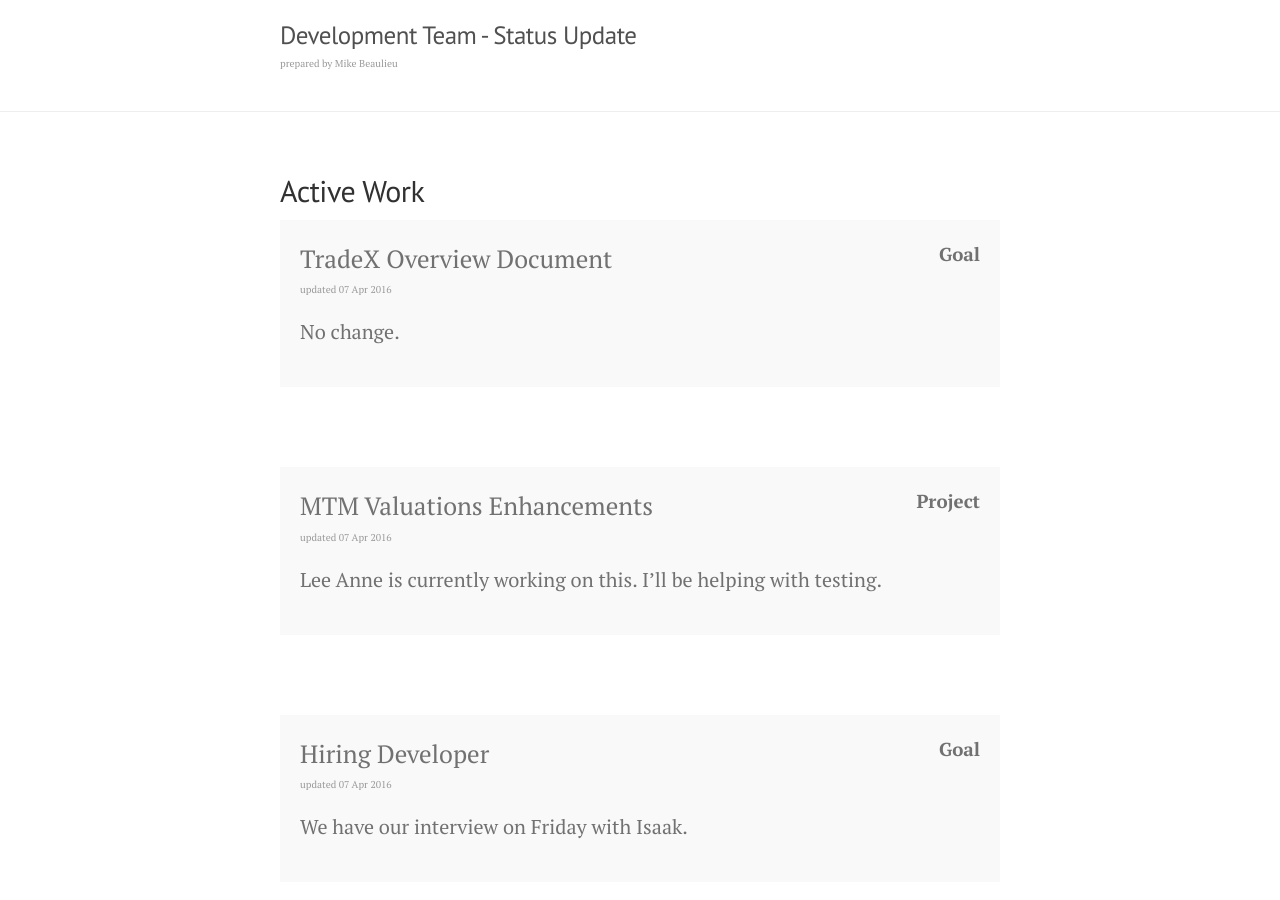
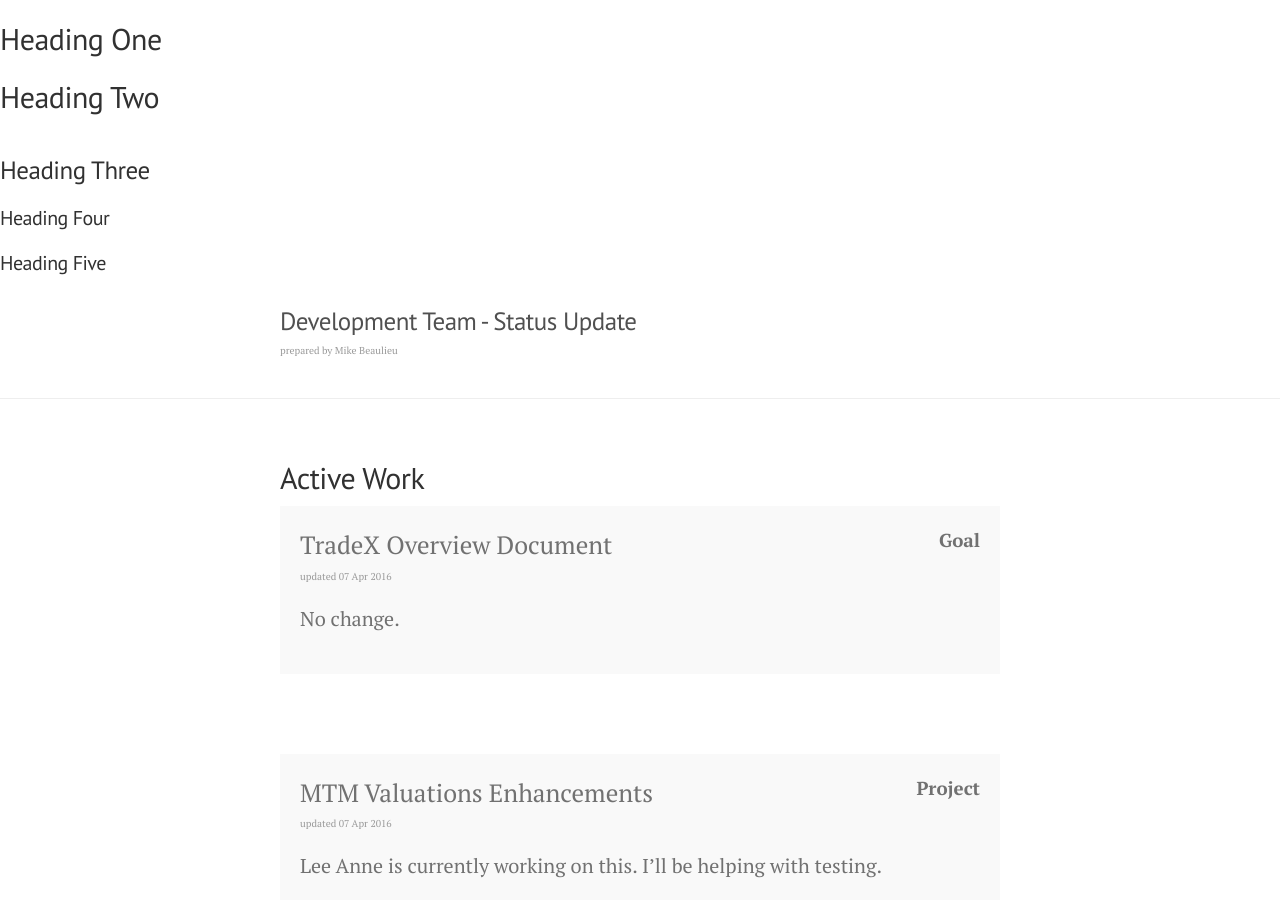
Before and after one commit to ezrider/photo-blog, a Jekyll site: the page built from StatusUpdate.html, in a window 1280 px wide and 900 px high. Built offline with Jekyll 4.4.1, drawn with Linux system fonts in a browser that asks for light colours.

Commit message:
Update statusupdate.html with sample headers

```diff
--- a/_layouts/statusupdate.html
+++ b/_layouts/statusupdate.html
@@ -5,6 +5,11 @@
 
   <body>
 
+<h1>Heading One</h1>
+<h2>Heading Two</h2>
+<h3>Heading Three</h3>
+<h4>Heading Four</h4>
+<h5>Heading Five</h5>
 
 
     <!-- Wrap is the content to shift when toggling the sidebar. We wrap the
```
